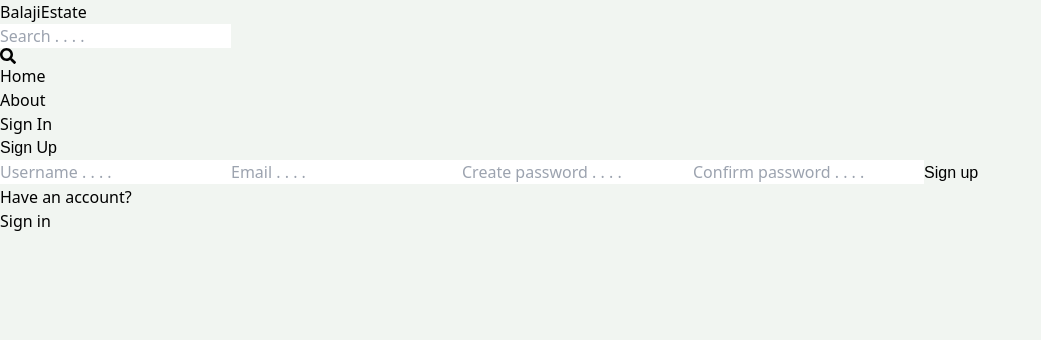
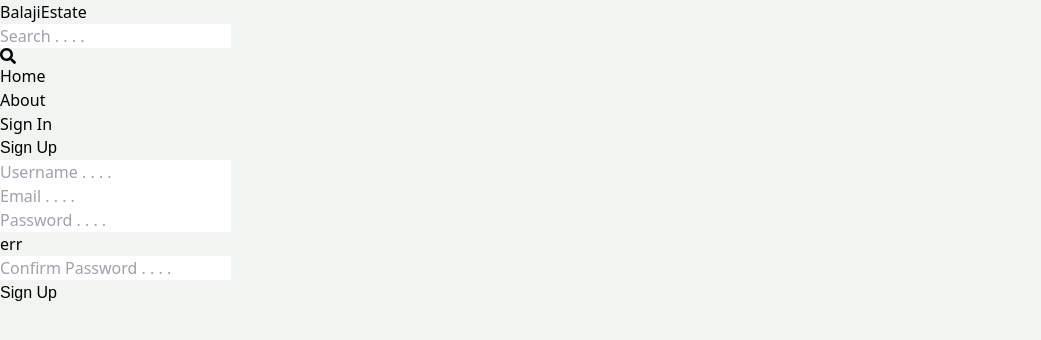
Before and after one commit to BALAJI-PRO-001/MERN_ESTATE_APP, a React (Vite) app in the folder client/: page /sign-up in a window 1280 px wide. Shown: the top 340 px of the page, without its empty margins (0-1041 px from the left). Built offline with nearby package versions, Linux system fonts and the light colour scheme.

Commit message:
Bug: bug in ui

```diff
--- a/client/src/pages/SignUp.jsx
+++ b/client/src/pages/SignUp.jsx
@@ -2,14 +2,57 @@ import { useState } from "react";
 import { Link } from "react-router-dom";
 
 export default function SignUp() {
-
   const [formData, setFormData] = useState({});
 
-  function onInputHandler() {
-
-  }
+  function onInputHandler() {}
 
   return (
+    //   <div className="p-3 max-w-lg mx-auto">
+    //     <h1
+    //       className="text-3xl text-center font-semibold my-7"
+    //       style={{ fontFamily: "fantasy" }}
+    //     >
+    //       Sign Up
+    //     </h1>
+    //     <form action="" className="flex flex-col gap-4">
+    //       <input
+    //         type="text"
+    //         placeholder="Username . . . ."
+    //         className="border p-3 rounded-lg foucs:outline-none"
+    //         id="username"
+    //       />
+    //       <input
+    //         type="text"
+    //         placeholder="Email . . . ."
+    //         className="border p-3 rounded-lg"
+    //         id="email"
+    //       />
+    //       <input
+    //         type="text"
+    //         placeholder="Create password . . . ."
+    //         className="border p-3 rounded-lg"
+    //         id="username"
+    //       />
+    //       <input
+    //         type="text"
+    //         placeholder="Confirm password . . . ."
+    //         className="border p-3 rounded-lg"
+    //         id="username"
+    //       />
+    //       <button
+    //         className="bg-slate-700 text-white p-3 rounded-lg uppercase hover:opacity-95 disabled:opacity-80"
+    //         style={{ fontFamily: "fantasy" }}
+    //       >
+    //         Sign up
+    //       </button>
+    //     </form>
+    //     <div className="flex gap-2 font-semibold mt-5 justify-center">
+    //       <p>Have an account?</p>
+    //       <Link to="/sign-in"><span className="text-blue-700">Sign in</span></Link>
+    //     </div>
+    //   </div>
+    // );
+
     <div className="p-3 max-w-lg mx-auto">
       <h1
         className="text-3xl text-center font-semibold my-7"
@@ -17,42 +60,62 @@ export default function SignUp() {
       >
         Sign Up
       </h1>
-      <form action="" className="flex flex-col gap-4">
+
+      <form className="flex flex-col gap-4">
+        <div>
           <input
             type="text"
+            id="userName"
             placeholder="Username . . . ."
-          className="border p-3 rounded-lg foucs:outline-none"
-          id="username"
+            className="border p-3 rounded-lg focus:outline-none w-full"
           />
+        </div>
+
+        <div>
           <input
             type="text"
+            id="email"
             placeholder="Email . . . ."
-          className="border p-3 rounded-lg"
-          id="email"
+            className="border p-3 rounded-lg focus:outline-none w-full"
           />
+        </div>
+
+        <div className="flex flex-col">
           <input
             type="text"
-          placeholder="Create password . . . ."
-          className="border p-3 rounded-lg"
-          id="username"
+            id="password"
+            placeholder="Password . . . ."
+            className="border p-3 rounded-lg focus:outline-none w-full"
           />
+          {/* <img
+            src="/images/icons/email-icon.png"
+            alt="email-icon"
+            className="align-center w-5 h-5 "
+          /> */}
+          <p>err</p>
+        </div>
+
+        <div className="flex">
           <input
             type="text"
-          placeholder="Confirm password . . . ."
-          className="border p-3 rounded-lg"
-          id="username"
+            id="confirmPassword"
+            placeholder="Confirm Password . . . ."
+            className="border p-3 rounded-lg focus:outline-none w-full"
           />
+          {/* <img
+            src="/images/icons/email-icon.png"
+            alt="email-icon"
+            className="align-center w-5 h-5 "
+          /> */}
+        </div>
+
         <button
           className="bg-slate-700 text-white p-3 rounded-lg uppercase hover:opacity-95 disabled:opacity-80"
           style={{ fontFamily: "fantasy" }}
         >
-          Sign up
+          Sign Up
         </button>
       </form>
-      <div className="flex gap-2 font-semibold mt-5 justify-center">
-        <p>Have an account?</p>
-        <Link to="/sign-in"><span className="text-blue-700">Sign in</span></Link>
-      </div>
     </div>
   );
 }
```
Lines whose indentation alone changed are shown as unchanged.
